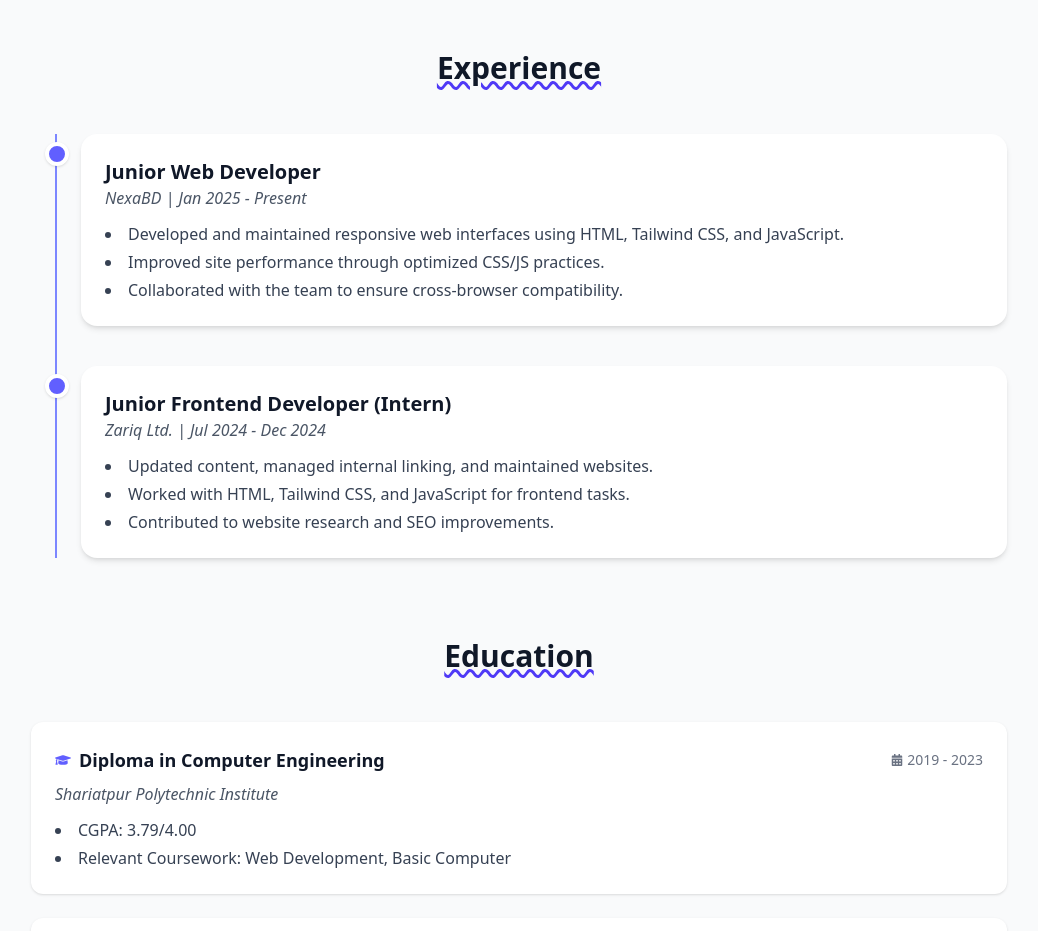
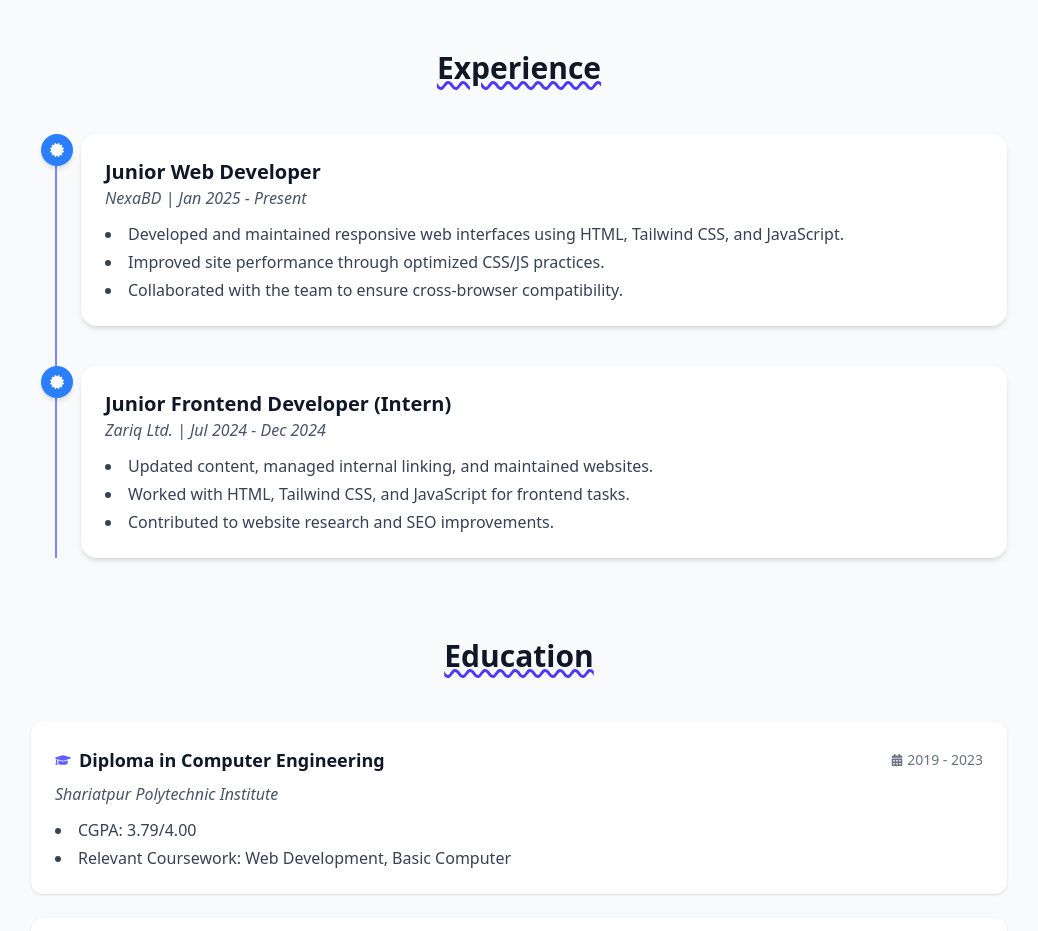
Before and after one commit to alamincse2003/portfolio-of-al-amin, a Next.js app: page / in a window 1280 px wide. Shown: the part 3280-4211 px from the top of the page, without its empty margins (121-1159 px from the left). Built offline with nearby package versions, Linux system fonts and the light colour scheme.

Commit message:
Experiences section icon add

```diff
--- a/app/components/Experiences.jsx
+++ b/app/components/Experiences.jsx
@@ -1,7 +1,7 @@
 "use client";
 import { motion } from "framer-motion";
 import { experiences } from "../data/experiences";
-
+import { FaCertificate } from "react-icons/fa";
 export default function Experience() {
   return (
     <section id="experiences" className="py-10 bg-gray-50 dark:bg-gray-900">
@@ -25,7 +25,12 @@ export default function Experience() {
               viewport={{ once: true }}
             >
               {/* Dot */}
-              <span className="absolute -left-3 top-2 w-6 h-6 rounded-full bg-indigo-500 border-4 border-white dark:border-gray-900 shadow"></span>
+              {/* <span className="absolute -left-3 top-2 w-6 h-6 rounded-full bg-indigo-500 border-4 border-white dark:border-gray-900 shadow">
+                <FaCertificate className="text-sm" />
+              </span> */}
+              <span className="absolute -left-4 flex items-center justify-center w-8 h-8 bg-blue-500 text-white rounded-full shadow-md">
+                <FaCertificate className="text-sm" />
+              </span>
 
               {/* Card */}
               <div className="bg-white dark:bg-gray-800 rounded-2xl shadow-md p-6">
```
